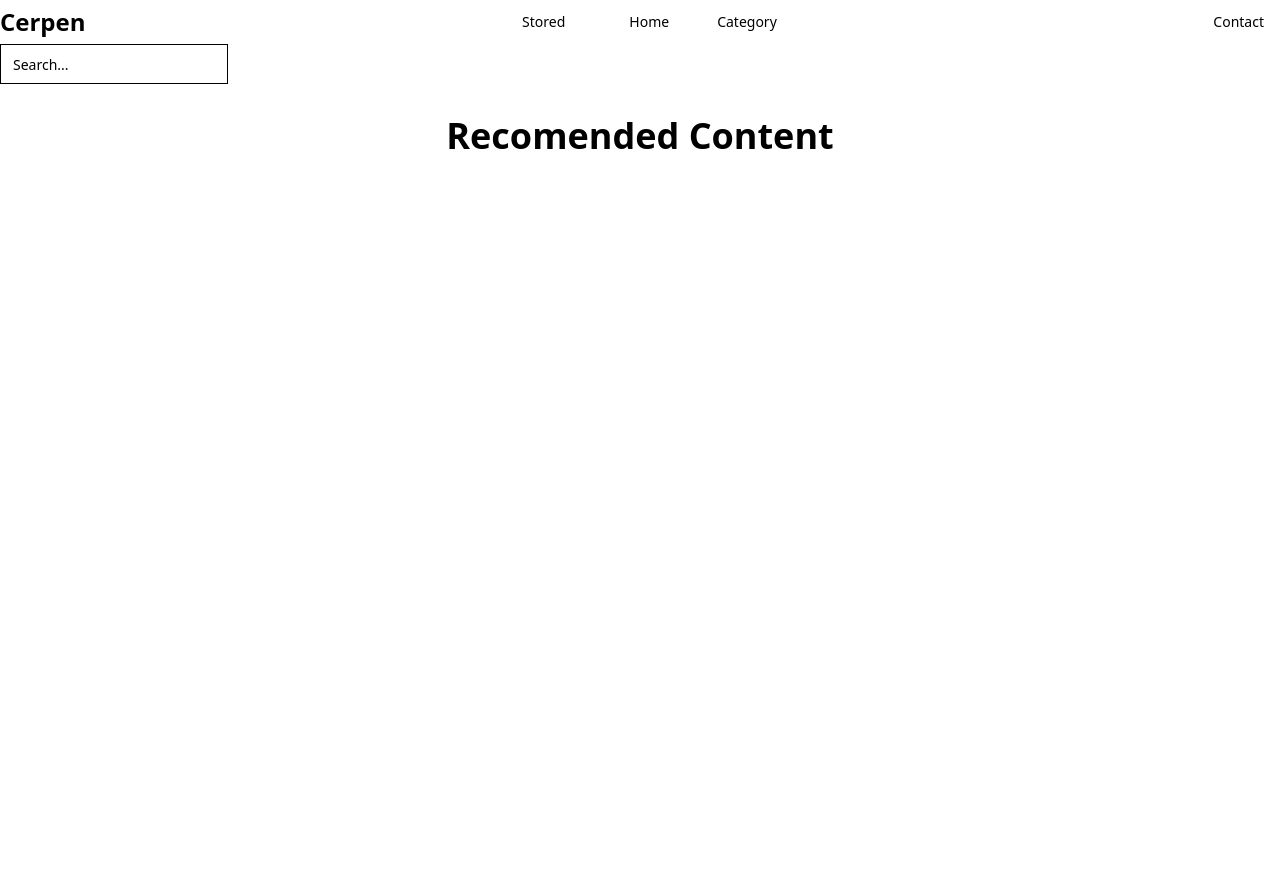
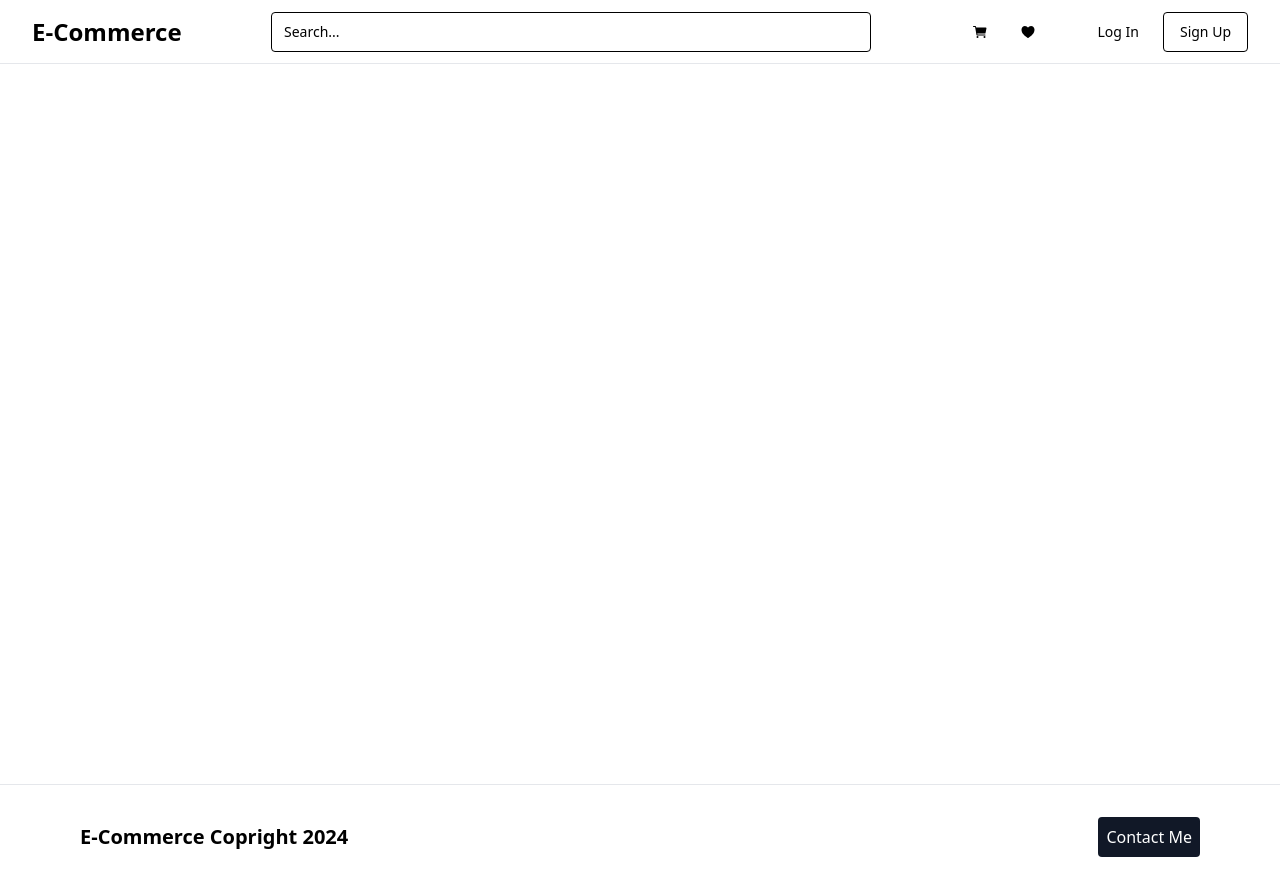
Before and after one commit to SutaMhry/LearnReactJs, a React (Vite) app: page / in a window 1280 px wide. Before the commit the page ends 800 px from the top, so only its background shows below. Built offline with nearby package versions, Linux system fonts and the light colour scheme.

Commit message:
Styling Header and Footer

```diff
--- a/package.json
+++ b/package.json
@@ -10,12 +10,16 @@
     "preview": "vite preview"
   },
   "dependencies": {
+    "@radix-ui/react-separator": "^1.1.1",
     "@radix-ui/react-slot": "^1.1.1",
     "class-variance-authority": "^0.7.1",
     "clsx": "^2.1.1",
+    "embla-carousel-react": "^8.5.1",
     "lucide-react": "^0.469.0",
     "react": "^18.3.1",
     "react-dom": "^18.3.1",
+    "react-icons": "^5.4.0",
+    "shadcn-ui": "^0.9.4",
     "tailwind-merge": "^2.5.5",
     "tailwindcss-animate": "^1.0.7"
   },
--- a/src/App.jsx
+++ b/src/App.jsx
@@ -1,18 +1,16 @@
-// import { useState } from 'react'
-// import reactLogo from './assets/react.svg'
-// import viteLogo from '/vite.svg'
-// import './App.css'
-// import { Input } from 'postcss'
 import { Header } from './components/Header'
-import { Input } from './components/ui/input'
-import { Home } from './components/Home'
+import { Footer } from './components/Footer'
+// import { Box } from './components/Box'
 
 function App() {
     return (
       <>
         <Header />
-        <Input className="w-50" variant="outline" placeholder="Search..." />
-        <Home />
+        <main className='min-h-[90vh]'>
+
+        </main>
+        {/* <Box /> */}
+        <Footer />
       </>
     )
 }
--- /dev/null
+++ b/src/components/Box.jsx
@@ -0,0 +1,12 @@
+export const Box = (props) => {
+    return (
+        <div className="flex flex-row items-center mt-8 mx-8">
+            <div className="w-80 h-40 border rounded border-sky-500">
+                <Img>{props.image}</Img>
+                <h1>{props.title}</h1>
+                <p>{props.description}</p>
+                <button>Lihat Selengkapnya</button>
+            </div>
+        </div>
+    )
+}
--- /dev/null
+++ b/src/components/ContactMeButton.jsx
@@ -0,0 +1,5 @@
+export const ContactMeButton = () => {
+  return (
+    <button className="bg-gray-900 text-white p-2 rounded hover:bg-gray-700">Contact Me</button>
+  );
+};
--- a/src/components/Footer.jsx
+++ b/src/components/Footer.jsx
@@ -0,0 +1,10 @@
+import { ContactMeButton } from "./ContactMeButton";
+
+export const Footer = () => {
+  return (
+    <footer className="min-h-16 border-t py-8 flex items-center justify-between px-20">
+      <p className="text-xl font-bold">E-Commerce Copright 2024</p>
+      <ContactMeButton />
+    </footer>
+  );
+};
--- a/src/components/Header.jsx
+++ b/src/components/Header.jsx
@@ -1,17 +1,35 @@
+import { Input } from "./ui/input";
 import { Button } from "./ui/button";
+import { IoCart, IoHeart } from "react-icons/io5";
+import { Separator } from "./ui/separator";
 
 export const Header = () => {
   return (
-    <header className="bg-transparent justify-between items-center flex-row flex">
-        <p className="text-2xl font-bold hover:cursor-pointer">Cerpen</p>
-        <div className="flex flex-row items-center gap-4">
-            <Button variant="ghost" size="lg">Stored</Button>
-            <Button variant="">Home</Button>
-            <Button variant="">Category</Button>
+    <header className="h-16 border-b flex items-center justify-between px-8">
+      {/* Brand */}
+      <p className="text-2xl font-bold hover:cursor-pointer">E-Commerce</p>
+
+      {/* Search Bar */}
+      <Input className="max-w-[600px]" placeholder="Search..." />
+
+      {/* BUttons */}
+      <div className="flex space-x-4 h-5 items-center">
+        <div className="flex space-x-2">
+          <Button size="icon" variant="ghost">
+            <IoCart className="h-6 w-6 "/>
+          </Button>
+          <Button size="icon" variant="ghost">
+            <IoHeart className="h-6 w-6 "/>
+          </Button>
         </div>
-        <div className="flex flex-row items-center gap-4">
-            <Button variant="">Contact</Button>
+
+        <Separator orientation="vertical" className="h-full" />
+
+        <div className="flex space-x-2">
+          <Button>Log In</Button>
+          <Button variant="outline">Sign Up</Button>
         </div>
+      </div>
     </header>
   );
 };
--- a/src/components/Home.jsx
+++ /dev/null
@@ -1,9 +0,0 @@
-export const Home = () => {
-    return (
-        <div class="flex flex-col items-center justify-center mt-8">
-            <h1 class="text-4xl font-bold ">
-                Recomended Content
-            </h1>
-        </div>
-    )
-}
--- a/src/components/ui/button.jsx
+++ b/src/components/ui/button.jsx
@@ -5,7 +5,7 @@ import { cva } from "class-variance-authority";
 import { cn } from "@/lib/utils"
 
 const buttonVariants = cva(
-  "inline-flex items-center justify-center gap-2 whitespace-nowrap rounded-md text-sm font-medium ring-offset-background transition-colors focus-visible:outline-none focus-visible:ring-2 focus-visible:ring-ring focus-visible:ring-offset-2 disabled:pointer-events-none disabled:opacity-50 [&_svg]:pointer-events-none [&_svg]:size-4 [&_svg]:shrink-0",
+  "inline-flex items-center justify-center gap-2 whitespace-nowrap rounded text-sm font-medium ring-offset-background transition-colors focus-visible:outline-none focus-visible:ring-2 focus-visible:ring-ring focus-visible:ring-offset-2 disabled:pointer-events-none disabled:opacity-50 [&_svg]:pointer-events-none [&_svg]:size-4 [&_svg]:shrink-0",
   {
     variants: {
       variant: {
--- a/src/components/ui/input.jsx
+++ b/src/components/ui/input.jsx
@@ -7,7 +7,7 @@ const Input = React.forwardRef(({ className, type, ...props }, ref) => {
     (<input
       type={type}
       className={cn(
-        "flex h-10 w-full rounded-md border border-input bg-background px-3 py-2 text-base ring-offset-background file:border-0 file:bg-transparent file:text-sm file:font-medium file:text-foreground placeholder:text-muted-foreground focus-visible:outline-none focus-visible:ring-2 focus-visible:ring-ring focus-visible:ring-offset-2 disabled:cursor-not-allowed disabled:opacity-50 md:text-sm",
+        "flex h-10 w-full rounded border border-input bg-background px-3 py-2 text-base ring-offset-background file:border-0 file:bg-transparent file:text-sm file:font-medium file:text-foreground placeholder:text-muted-foreground focus-visible:outline-none focus-visible:ring-2 focus-visible:ring-ring focus-visible:ring-offset-2 disabled:cursor-not-allowed disabled:opacity-50 md:text-sm",
         className
       )}
       ref={ref}
--- /dev/null
+++ b/src/components/ui/separator.jsx
@@ -0,0 +1,23 @@
+import * as React from "react"
+import * as SeparatorPrimitive from "@radix-ui/react-separator"
+
+import { cn } from "@/lib/utils"
+
+const Separator = React.forwardRef((
+  { className, orientation = "horizontal", decorative = true, ...props },
+  ref
+) => (
+  <SeparatorPrimitive.Root
+    ref={ref}
+    decorative={decorative}
+    orientation={orientation}
+    className={cn(
+      "shrink-0 bg-border",
+      orientation === "horizontal" ? "h-[1px] w-full" : "h-full w-[1px]",
+      className
+    )}
+    {...props} />
+))
+Separator.displayName = SeparatorPrimitive.Root.displayName
+
+export { Separator }
--- a/tailwind.config.js
+++ b/tailwind.config.js
@@ -10,38 +10,38 @@ export default {
 		borderRadius: {
 		  lg: 'var(--radius)',
 		  md: 'calc(var(--radius) - 2px)',
-  			sm: 'calc(var(--radius) - 4px)'
+		  sm: 'calc(var(--radius) - 4px)',
 		},
 		colors: {
 		  background: 'hsl(var(--background))',
 		  foreground: 'hsl(var(--foreground))',
 		  card: {
 			DEFAULT: 'hsl(var(--card))',
-  				foreground: 'hsl(var(--card-foreground))'
+			foreground: 'hsl(var(--card-foreground))',
 		  },
 		  popover: {
 			DEFAULT: 'hsl(var(--popover))',
-  				foreground: 'hsl(var(--popover-foreground))'
+			foreground: 'hsl(var(--popover-foreground))',
 		  },
 		  primary: {
 			DEFAULT: 'hsl(var(--primary))',
-  				foreground: 'hsl(var(--primary-foreground))'
+			foreground: 'hsl(var(--primary-foreground))',
 		  },
 		  secondary: {
 			DEFAULT: 'hsl(var(--secondary))',
-  				foreground: 'hsl(var(--secondary-foreground))'
+			foreground: 'hsl(var(--secondary-foreground))',
 		  },
 		  muted: {
 			DEFAULT: 'hsl(var(--muted))',
-  				foreground: 'hsl(var(--muted-foreground))'
+			foreground: 'hsl(var(--muted-foreground))',
 		  },
 		  accent: {
 			DEFAULT: 'hsl(var(--accent))',
-  				foreground: 'hsl(var(--accent-foreground))'
+			foreground: 'hsl(var(--accent-foreground))',
 		  },
 		  destructive: {
 			DEFAULT: 'hsl(var(--destructive))',
-  				foreground: 'hsl(var(--destructive-foreground))'
+			foreground: 'hsl(var(--destructive-foreground))',
 		  },
 		  border: 'hsl(var(--border))',
 		  input: 'hsl(var(--input))',
@@ -51,10 +51,17 @@ export default {
 			'2': 'hsl(var(--chart-2))',
 			'3': 'hsl(var(--chart-3))',
 			'4': 'hsl(var(--chart-4))',
-  				'5': 'hsl(var(--chart-5))'
-  			}
-  		}
-  	}
+			'5': 'hsl(var(--chart-5))',
+		  },
+		},
+	  },
+	  screens: {
+		sm: '640px',
+		md: '768px',
+		lg: '1024px',
+		xl: '1280px',
+		'2xl': '1536px',
+	  },
 	},
 	// plugins: [require("tailwindcss-animate")],
   }
```
Also changed, not shown: 1 other file (tests, documents, lock files or other folders). Lines whose indentation alone changed are shown as unchanged.
